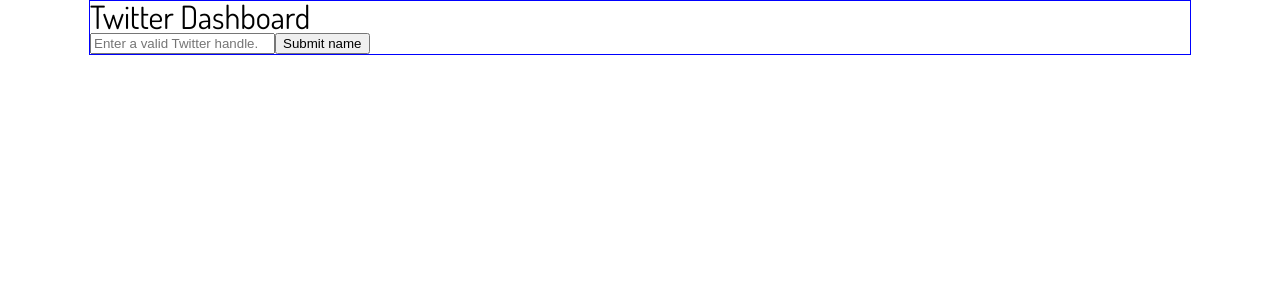
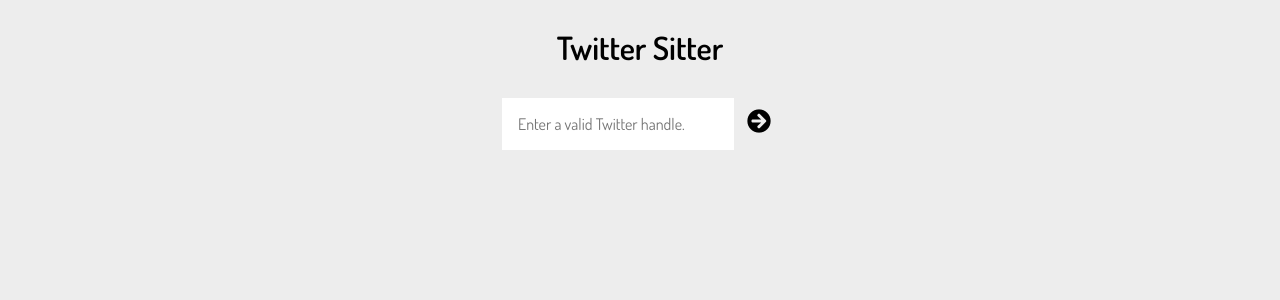
Before and after one commit to tarahadler/pair_programming, a React (Create React App) app in the folder frontend/: page / in a window 1280 px wide. Shown: the top 300 px of the page. Built offline with nearby package versions, Linux system fonts and the light colour scheme.

Commit message:
Styling and fixing route issue

```diff
--- a/frontend/public/styles.css
+++ b/frontend/public/styles.css
@@ -49,10 +49,13 @@
   border-collapse: collapse;
   border-spacing: 0; }
 
+body {
+  background: #ededed; }
+
 .wrapper {
   max-width: 1100px;
-  border: 1px solid blue;
-  margin: 0 auto; }
+  margin: 0 auto;
+  text-align: center; }
 
 header.dashboard__header {
   padding: 32px 0; }
@@ -62,27 +65,57 @@
   display: grid;
   grid-template-columns: repeat(4, 1fr);
   grid-gap: 32px;
-  align-items: center; }
+  align-items: stretch; }
 
-.grid__item:nth-child(3), .grid__item:nth-child(5) {
-  grid-column: 3 / span 2; }
-.grid__item:nth-child(4) {
-  grid-column: 1 / span 2; }
+.grid__item {
+  align-self: stretch; }
+  .grid__item:nth-child(3) {
+    grid-row: 1 / span 2;
+    grid-column: 3 / span 2; }
+  .grid__item:nth-child(5) {
+    grid-column: 3 / span 2; }
+  .grid__item:nth-child(4) {
+    grid-column: 1 / span 2; }
 
-.flex {
-  display: flex;
-  justify-content: space-around; }
+.inner-grid {
+  display: grid;
+  grid-template-columns: repeat(2, 1fr);
+  grid-gap: 32px; }
 
 /* Cards */
 .card {
+  display: flex;
+  align-items: center;
   padding: 16px;
   border: 1px solid #dfdfdf;
-  width: 23%;
-  font: 700 2rem/100% "Dosis", sans-serif; }
+  font: 700 2rem/100% "Dosis", sans-serif;
+  background: white;
+  box-shadow: 0px 16px 48px -10px rgba(0, 0, 0, 0.4); }
+  .card .card__content {
+    width: 100%; }
   .card h3 {
     font-size: 0.8rem;
     font-weight: 300;
     text-transform: uppercase; }
+
+/* Form */
+.form {
+  padding: 32px 0; }
+  .form .input {
+    padding: 16px;
+    width: 50%;
+    max-width: 200px;
+    border: 1px solid #ededed;
+    font: normal 1rem/100% "Dosis", sans-serif;
+    margin: 0; }
+  .form button.btn {
+    font-size: 1.5rem;
+    padding: 12px 8px;
+    border: none;
+    background: none;
+    margin: 0 0 0 4px; }
+    .form button.btn:hover {
+      cursor: pointer; }
 
 /* Typography */
 h1 {
@@ -91,4 +124,15 @@
 h2 {
   font: 400 1.5rem/100% "Dosis", sans-serif; }
 
+.site-title {
+  font-weight: 700;
+  padding: 32px 0 0; }
+
+.dashboard.hidden {
+  position: absolute;
+  left: -200%; }
+
+.dashboard.visible {
+  position: relative; }
+
 /*# sourceMappingURL=styles.css.map */
--- a/frontend/src/App.js
+++ b/frontend/src/App.js
@@ -12,7 +12,7 @@
     this.state = {
 
       // show or hide dashboard
-      dashboard: false,
+      dashboard: 'hidden',
 
       //Data received from Twitter API
       verifiedStatus: false,
@@ -53,7 +53,7 @@
             favArr: results.data.favorite_count,
             favTotal: results.data.total_favs,
             username: this.refs.twitterHandle.value,
-            dashboard: true
+            dashboard: 'visible'
          });
 
        })
@@ -64,25 +64,23 @@
 
   render() {
 
-    const style = {
-      display: this.state.dashboard === true ? 'block' : 'none'
-    }
-
     return (
       <div className="App">
 
         <div className="wrapper">
 
-          <h1>Twitter Dashboard</h1>
+          <h1 className="site-title">Twitter Sitter</h1>
 
-          <form>
-              <input type="text" ref="twitterHandle" placeholder="Enter a valid Twitter handle." required />
-              <button onClick={(e) => this.onSubmit(e, this.refs.twitterHandle.value) }>
-                  Submit name
-              </button>
-          </form>
+          <section className="form">
+            <form>
+                <input type="text" ref="twitterHandle" className="input" placeholder="Enter a valid Twitter handle." required />
+                <button className="btn" onClick={(e) => this.onSubmit(e, this.refs.twitterHandle.value) }>
+                  <i className="fas fa-arrow-circle-right"></i>
+                </button>
+            </form>
+          </section>
 
-          <div className="dashboard" style={style}>
+          <div className={'dashboard ' + this.state.dashboard }>
           <Dashboard verifiedStatus={this.state.verifiedStatus}
                       followersTotal={this.state.followersTotal}
                       followingTotal={this.state.followingTotal}
--- a/frontend/src/Dashboard.js
+++ b/frontend/src/Dashboard.js
@@ -21,7 +21,7 @@
             labels: ['Followers', 'Following'],
             datasets: [{
                 data: [this.props.followersTotal, this.props.followingTotal],
-                backgroundColor: ['#DED419', '#78BDA7'],
+                backgroundColor: ['#fbc619', '#f74f5f'],
                 borderColor: 'rgba(0,0,0,0)'
             }]
         }
@@ -35,7 +35,7 @@
             labels: ['Faves', 'Retweets'],
             datasets: [{
                 data: [this.props.favTotal, this.props.retweetTotal],
-                backgroundColor: ['salmon', 'red'],
+                backgroundColor: ['#2d335f', '#7dc7a9'],
                 borderColor: 'rgba(0,0,0,0)'
             }]
         }
@@ -68,13 +68,13 @@
             datasets: [
                 {
                     label: "Retweets",
-                    borderColor: 'rgb(255, 99, 132)',
+                    borderColor: '#3f7caa',
                     backgroundColor: 'rgba(0,0,0,0)',
                     data: trimmedArr1
                 },
                 {
                     label: "Favourites",
-                    borderColor: 'rgb(240, 235, 29)',
+                    borderColor: '#e36473',
                     backgroundColor: 'rgba(0,0,0,0)',
                     data: trimmedArr2
                 }
@@ -95,7 +95,6 @@
 
         /* SCORE */
         let score = 0;
-        let followersTotalTrimmed = 0;
 
         if(this.props.verifiedStatus === true) {
             score += 10;
@@ -141,6 +140,18 @@
 
 
         /* Follower Count */
+        let followersTotalTrimmed = this.props.followersTotal +  '';
+
+        if (this.props.followersTotal > 10000000) {
+            followersTotalTrimmed = followersTotalTrimmed.split('').splice(0, 2).join('') + "M";
+        } else if (this.props.followersTotal > 1000000) {
+            followersTotalTrimmed = followersTotalTrimmed.split('').splice(0, 1).join('') + "M";
+        } else if (this.props.followersTotal > 100000) {
+            followersTotalTrimmed = followersTotalTrimmed.split('').splice(0, 3).join('') + "K";
+        } else {
+            followersTotalTrimmed = followersTotalTrimmed;
+        }
+
         /*if (this.props.followersTotal > 10000000) {
             followersTotalTrimmed = this.props.followersTotal.split('').splice(2, 6).join('') + "M";
         } else if (this.props.followersTotal > 1000000) {
@@ -156,44 +167,52 @@
         return (<main>
 
                 <header className="dashboard__header">
-                    <h2>This {this.props.username}'s dashboard.</h2>
+                    <h2>This is {this.props.username}'s dashboard.</h2>
                     <h1>Score: {score * 2}% </h1>
                 </header>
 
                 <section className="grid">
 
                     <article className="grid__item">
-                        <Doughnut data={chart_1_data} options={chart_1_options} width={250} />
+                        <Doughnut data={chart_1_data} options={chart_1_options} width={200} height={200} />
                     </article>
 
                     <article className="grid__item">
-                        <Doughnut data={chart_2_data} options={chart_2_options} width={250} />
+                        <Doughnut data={chart_2_data} options={chart_2_options} width={250} height={200} />
                     </article>
 
-                    <article className="grid__item flex">
+                    <article className="grid__item inner-grid">
 
                         <div className="card">
+                            <div className="card__content">
                             <i className="far fa-check-square"></i>
                             <h3>Verified Status</h3>
                             {this.props.verifiedStatus === true ? "Verified" : "Unverified" }
+                            </div>
                         </div>
 
                         <div className="card">
+                            <div className="card__content">
                             <i className="far fa-comment"></i>
                             <h3>Total Tweets</h3>
                             {this.props.tweetTotal}
+                            </div>
                         </div>
 
                         <div className="card">
+                            <div className="card__content">
                             <i className="far fa-user-circle"></i>
                             <h3>Followers</h3>
-                            {this.props.followersTotal}
+                            {followersTotalTrimmed}
+                            </div>
                         </div>
 
                         <div className="card">
+                            <div className="card__content">
                             <i className="far fa-heart"></i>
                             <h3>Engagement</h3>
                             {engagementRateJSX}%
+                            </div>
                         </div>
 
                     </article>
--- a/frontend/src/sass/styles.scss
+++ b/frontend/src/sass/styles.scss
@@ -3,10 +3,14 @@
 @import "settings";
 @import "reset";
 
+body {
+    background: #ededed;
+}
+
 .wrapper {
     max-width: 1100px;
-    border: 1px solid blue;
     margin: 0 auto;
+    text-align: center;
 }
 
 header.dashboard__header {
@@ -19,12 +23,17 @@
     display: grid;
     grid-template-columns: repeat(4, 1fr);
     grid-gap: $padding--sm;
-    align-items: center;
+    align-items: stretch;
 }
 
 .grid__item {
     // border: 1px solid tomato;
-    &:nth-child(3), &:nth-child(5) {
+    align-self: stretch;
+    &:nth-child(3) {
+        grid-row: 1 / span 2;
+        grid-column: 3 / span 2;
+    }
+    &:nth-child(5) {
         grid-column: 3 / span 2;
     }
     &:nth-child(4) {
@@ -32,25 +41,61 @@
     }
 }
 
-.flex {
-    display: flex;
-    justify-content: space-around;
+.inner-grid {
+    display: grid;
+    grid-template-columns: repeat(2, 1fr);
+    grid-gap: $padding--sm;
 }
 
 
 /* Cards */
 
 .card {
+    display: flex;
+    align-items: center;
     padding: $padding--xs;
     border: 1px solid #dfdfdf;
-    width: 23%;
     font: 700 2rem/100% "Dosis", sans-serif;
+    background: white;
+    box-shadow: 0px 16px 48px -10px rgba(0,0,0,0.4);
+
+    .card__content {
+        width: 100%;
+    }
 
     h3 {
         font-size: 0.8rem;
         font-weight: 300;
         text-transform: uppercase;
     }
+}
+
+
+/* Form */
+
+.form {
+    padding: $padding--sm 0;
+
+    .input {
+        padding: $padding--xs;
+        width: 50%;
+        max-width: 200px;
+        border: 1px solid #ededed;
+        font: normal 1rem/100% "Dosis", sans-serif;
+        margin: 0;
+    }
+
+    button.btn {
+        font-size: 1.5rem;
+        padding: $padding--xxs+4px $padding--xxs;
+        border: none;
+        background: none;
+        margin: 0 0 0 4px;
+        &:hover {
+            cursor: pointer;
+        }
+    }
+
 }
 
 
@@ -63,3 +108,18 @@
 h2 {
     font: 400 1.5rem/100% "Dosis", sans-serif;
 }
+
+
+.site-title {
+    font-weight: 700;
+    padding: $padding--sm 0 0;
+}
+
+.dashboard.hidden {
+    position: absolute;
+    left: -200%;
+}
+
+.dashboard.visible {
+    position: relative;
+}
```
Also changed, not shown: 2 other files (tests, documents, lock files or other folders).
